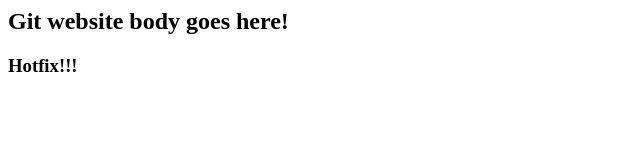
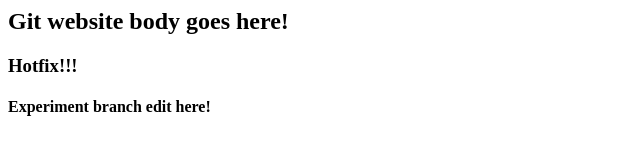
Before and after one commit to sairam-golakoti/springboard-TMLE, a plain HTML site: page index.html in a window 1280 px wide. Shown: the whole page, without its empty margins (0-640 px from the left). Drawn offline with Linux system fonts and the light colour scheme.

Commit message:
Experiment edit on index.html

```diff
--- a/index.html
+++ b/index.html
@@ -5,5 +5,6 @@
 	<body>
 		<h2> Git website body goes here!</h2>
 		<h3> Hotfix!!!</h3>
+		<h4> Experiment branch edit here!</h4>
 	</body>
 </html>
```
